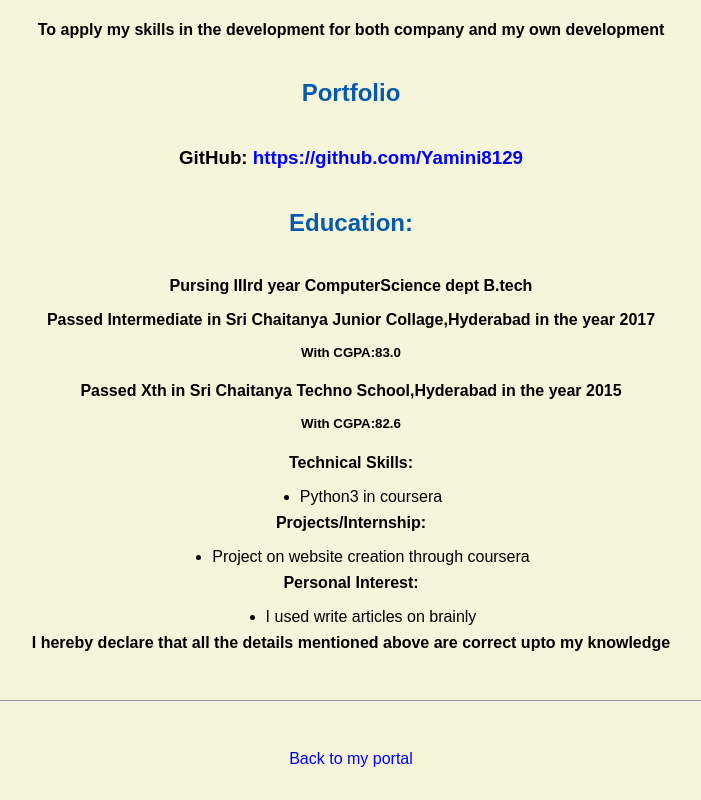
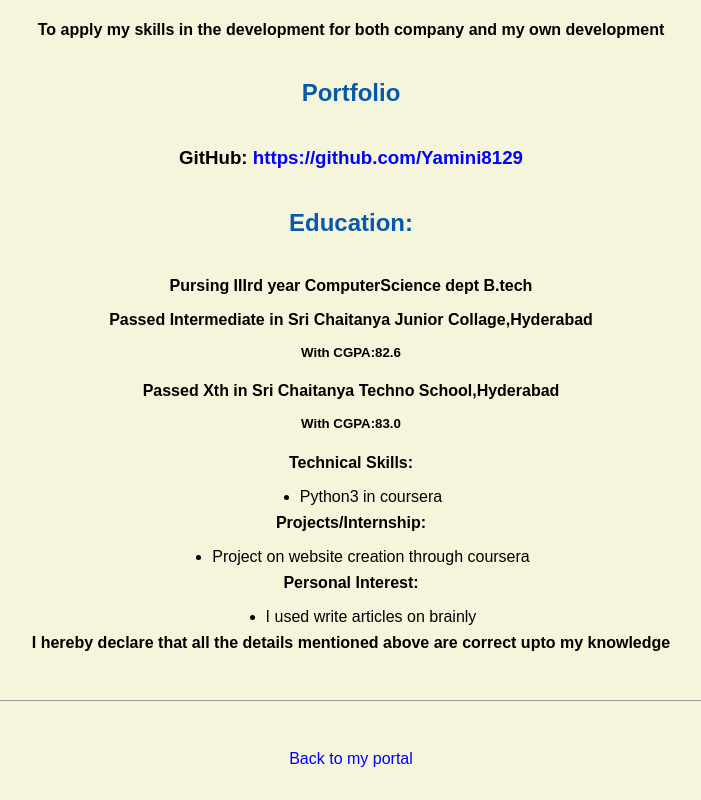
Before and after one commit to Yamini8129/Yamini8129.github.io, a plain HTML site: page resume.html in a window 1280 px wide. Shown: the part 600-1400 px from the top of the page, without its empty margins (289-990 px from the left). Drawn offline with Linux system fonts and the light colour scheme.

Commit message:
Update resume.html

```diff
--- a/resume.html
+++ b/resume.html
@@ -27,10 +27,10 @@
 
     <h2>Education:</h2>
     <h4>Pursing IIIrd year ComputerScience dept B.tech</h4>
-    <h4>Passed Intermediate in Sri Chaitanya Junior Collage,Hyderabad in the year 2017</h4>
+    <h4>Passed Intermediate in Sri Chaitanya Junior Collage,Hyderabad</h4>
+    <h5>With CGPA:82.6</h5>
+    <h4>Passed Xth in Sri Chaitanya Techno School,Hyderabad</h4>
     <h5>With CGPA:83.0</h5>
-    <h4>Passed Xth in Sri Chaitanya Techno School,Hyderabad in the year 2015</h4>
-    <h5>With CGPA:82.6</h5>
     <h4>Technical Skills:</h4>
       <ul>
         <li>Python3 in coursera</li>
```
